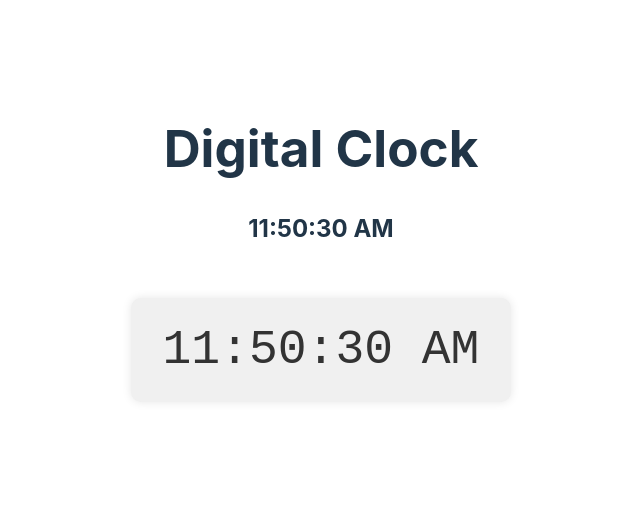
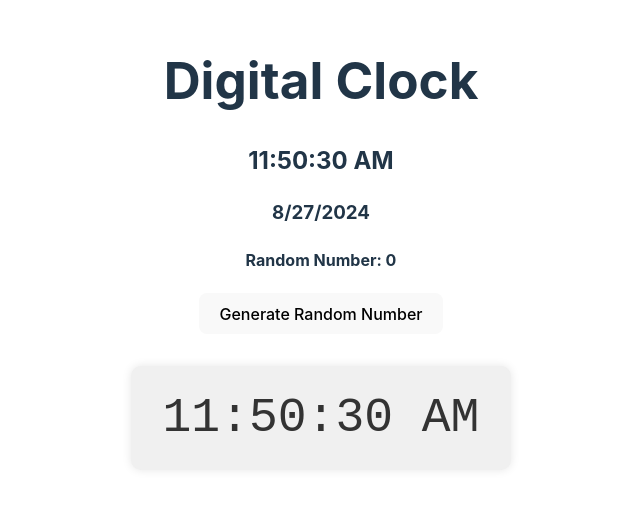
Before and after one commit to Howard115/Digital-Clock, a React (Vite) app in the folder vite-project/: page / in a window 1280 px wide. Shown: the part 156-664 px from the top of the page, without its empty margins (319-959 px from the left). Built offline with nearby package versions, Linux system fonts and the light colour scheme.

Commit message:
add functionality(randon-number-generater)

```diff
--- a/vite-project/src/App.jsx
+++ b/vite-project/src/App.jsx
@@ -1,12 +1,16 @@
 import React, { useState, useEffect } from 'react';
 import DigitalClock from './DigitalClock';
+import RandomNumberGenerator from './RandomNumberGenerator'; // {{ edit_5 }}
 
 function App() {
     const [time, setTime] = useState(new Date());
+    const [date, setDate] = useState(new Date()); // {{ edit_6 }}
 
     useEffect(() => {
         const timerId = setInterval(() => {
-            setTime(new Date());
+            const now = new Date(); // {{ edit_7 }}
+            setTime(now);
+            setDate(now); // {{ edit_8 }}
         }, 1000);
 
         return () => clearInterval(timerId);
@@ -16,7 +20,9 @@ function App() {
         <div>
             <h1>Digital Clock</h1>
             <h2>{time.toLocaleTimeString()}</h2>
-          <DigitalClock />
+            <h3>{date.toLocaleDateString()}</h3> {/* {{ edit_9 }} */}
+            <RandomNumberGenerator /> {/* {{ edit_10 }} */}
+            <DigitalClock />
         </div>
     );
 }
--- /dev/null
+++ b/vite-project/src/RandomNumberGenerator.jsx
@@ -0,0 +1,18 @@
+import React, { useState } from 'react';
+
+function RandomNumberGenerator() {
+    const [randomNumber, setRandomNumber] = useState(0); // {{ edit_1 }}
+
+    const generateRandomNumber = () => { // {{ edit_2 }}
+        setRandomNumber(Math.floor(Math.random() * 100)); // Generates a random number between 0 and 99
+    };
+
+    return (
+        <div>
+            <h4>Random Number: {randomNumber}</h4> {/* {{ edit_3 }} */}
+            <button onClick={generateRandomNumber}>Generate Random Number</button> {/* {{ edit_4 }} */}
+        </div>
+    );
+}
+
+export default RandomNumberGenerator;
```
